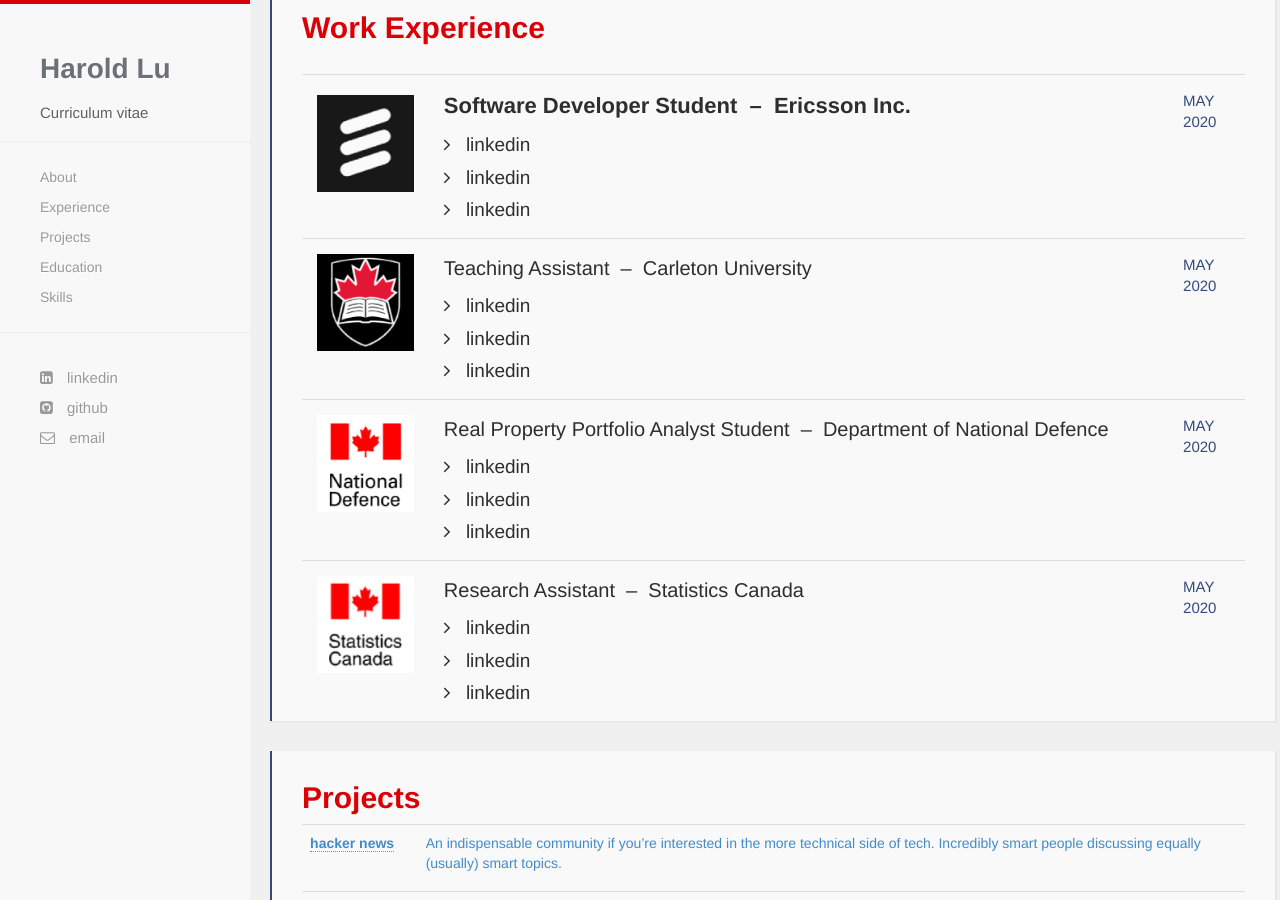
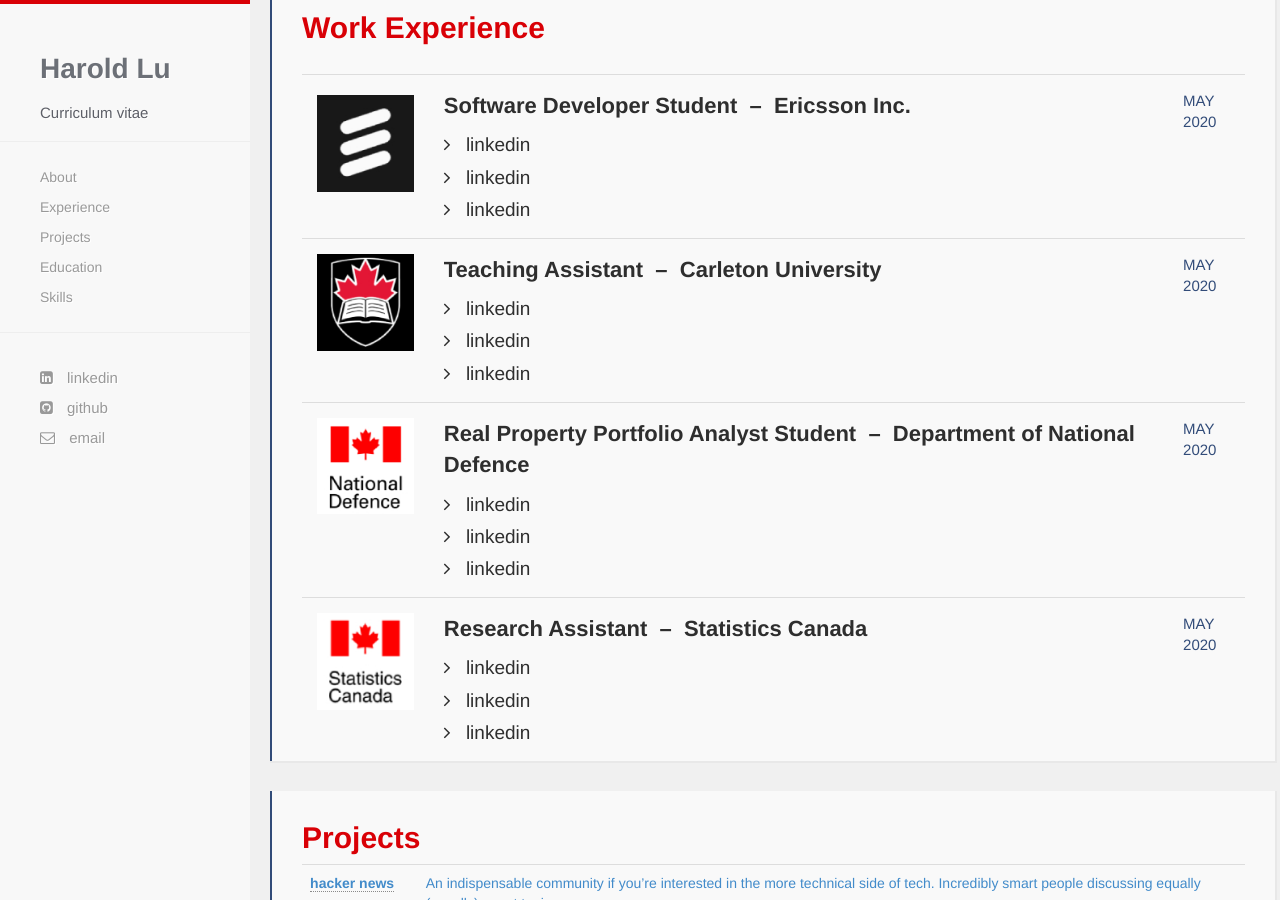
Before and after one commit to harold-lu/harold-lu.github.io, a Jekyll site: the page built from index.html, in a window 1280 px wide and 900 px high, scrolled down 1020 px. Built offline with Jekyll 4.4.1, drawn with Linux system fonts in a browser that asks for light colours; nearby versions of some CDN libraries; some web fonts are replaced.

Commit message:
table update

```diff
--- a/index.html
+++ b/index.html
@@ -49,7 +49,7 @@
               <p class="p2"><span class="s1"><img src="{{ site.baseurl }}/images/carleton.jpg" alt="Carleton University logo"></span></p>
             </td>
             <td style="width:80%;padding:15px">
-              <p style="color:#2e2e2e;font-size:20px">Teaching Assistant &nbsp;&ndash;&nbsp; Carleton University</p>
+              <p style="color:#2e2e2e;font-size:22px;font-weight:600">Teaching Assistant &nbsp;&ndash;&nbsp; Carleton University</p>
               <ul  style="font-size:19px;font-weight:450;color:#2e2e2e;list-style-type: none;list-style-position:inside;margin:0;padding:0px 0px 0px 0px">
 				<li style="padding-bottom:5px"><i class="fa fa-angle-right" style="padding-right:10px"></i> linkedin</li>
 				<li style="padding-bottom:5px"><i class="fa fa-angle-right" style="padding-right:10px"></i> linkedin</li>
@@ -65,7 +65,7 @@
               <p class="p2"><span class="s1"><img src="{{ site.baseurl }}/images/dnd.jpg" alt="DND logo"></span></p>
             </td>
             <td style="width:80%;padding:15px">
-              <p style="color:#2e2e2e;font-size:20px">Real Property Portfolio Analyst Student &nbsp;&ndash;&nbsp; Department of National Defence</p>
+              <p style="color:#2e2e2e;font-size:22px;font-weight:600">Real Property Portfolio Analyst Student &nbsp;&ndash;&nbsp; Department of National Defence</p>
 			  <ul  style="font-size:19px;font-weight:450;color:#2e2e2e;list-style-type: none;list-style-position:inside;margin:0;padding:0px 0px 0px 0px">
 				<li style="padding-bottom:5px"><i class="fa fa-angle-right" style="padding-right:10px"></i> linkedin</li>
 				<li style="padding-bottom:5px"><i class="fa fa-angle-right" style="padding-right:10px"></i> linkedin</li>
@@ -81,7 +81,7 @@
               <p class="p1"><span class="s2"><img src="{{ site.baseurl }}/images/stats.jpg" alt="Statistics Canada logo"></span></p>
             </td>
             <td style="width:80%;padding:15px">
-              <p style="color:#2e2e2e;font-size:20px">Research Assistant &nbsp;&ndash;&nbsp; Statistics Canada</p>
+              <p style="color:#2e2e2e;font-size:22px;font-weight:600">Research Assistant &nbsp;&ndash;&nbsp; Statistics Canada</p>
 			  <ul  style="font-size:19px;font-weight:450;color:#2e2e2e;list-style-type: none;list-style-position:inside;margin:0;padding:0px 0px 0px 0px">
 				<li style="padding-bottom:5px"><i class="fa fa-angle-right" style="padding-right:10px"></i> linkedin</li>
 				<li style="padding-bottom:5px"><i class="fa fa-angle-right" style="padding-right:10px"></i> linkedin</li>
```
